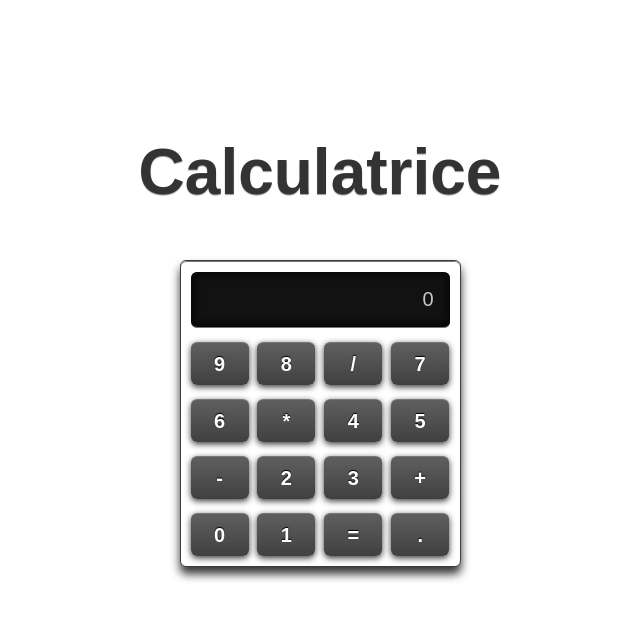
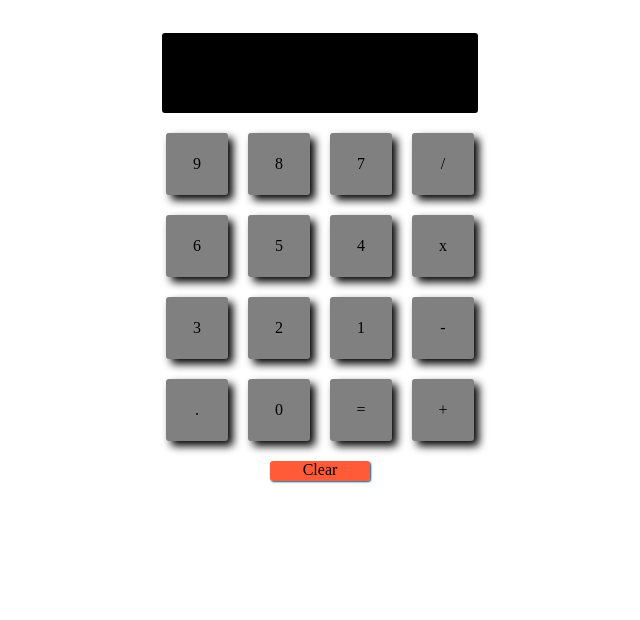
Before and after one commit to moradsimplon/calculatrice, a plain HTML site: page index.html in a window 1280 px wide. Shown: the whole page, without its empty margins (320-960 px from the left). Drawn offline with nearby package versions, Linux system fonts and the light colour scheme.

Commit message:
rewrite js

```diff
--- a/css/style.css
+++ b/css/style.css
@@ -1,85 +1,53 @@
-
-body {
-    font-family: 'OpenSans', sans-serif;
-    background: url(../background.jpg) center fixed;
-    -webkit-background-size: cover;
-    -moz-background-size: cover;
-    -ms-background-size: cover;
-    -o-background-size: cover;
-    background-size: cover;
+main{
+   width: 400px;
+   height: 500px;
+   background-color: white;
+   border-radius: 8px;
+   margin: auto;
+   padding-top: 5px;
 }
 
-#container {
-    font-size: 32px;
-    margin: 128px auto;
-    width: 768px;
-}
-h1 {
-    text-align: center;
-    color: #333;
-    margin-bottom: 32px;
-    text-shadow: 0 1px 1px rgba(0, 0, 0, .4);
+table{
+   border-spacing: 20px;
+   margin: auto;
 }
 
-#calculatrice, #number, .buttons {
-    border-radius: 6px;
+td{
+   width: 60px;
+   height: 60px;
+   background-color: grey;
+   color: black;
+   text-align: center;
+   border-radius: 3px;
+   box-shadow: 5px 5px 8px black;
 }
 
-#calculatrice {
-    margin: 0 auto;
-    background-color: white;
-    border: 1px solid #3D3D3D;
-    width: 279px;
-    box-shadow: 0 7px 10px rgba(0, 0, 0, .8);
-}
-#header {
-    border-top: 1px solid #777;
-    border-radius: 6px 6px 0 0;
-    padding: 10px;
+td:hover{
+   color: red;
 }
 
-input#number {
-    text-align: right;
-    background-color: #121212;
-    border: none;
-    border-bottom: 1px solid #777;
-    color: #C8C8C8;
-    font-size: 20px;
-    padding: 16px;
-    width: 227px;
-    box-shadow: inset 0 0 10px 4px rgba(0, 0, 0, .6);
+#resultat{
+   width: 306px;
+   margin: auto;
+   height: 70px;
+   border-radius: 3px;
+   background-color: black;
+   display: flex;
+   align-items: center;
+   justify-content: flex-end;
+   padding: 5px;
+   font-size: 150%;
+   overflow: hidden;
+   margin-top: 20px;
+   color: white;
 }
 
-input#number:focus {
-    outline: none;
+#clear{
+   width: 100px;
+   height: 20px;
+   margin: auto;
+   background-color: rgba(255, 46, 0, 0.78);
+   text-align: center;
+   border-radius: 3px;
+   box-shadow: 1px 1px 2px rgb(12, 84, 121);
 }
-
-#body {
-    padding: 0 10px;
-}
-
-.buttons {
-    cursor: default;
-    text-align: center;
-    padding: 7px 12px;
-    font-size: 20px;
-    text-shadow: 0 -1px 1px #000;
-    color: #FFF;
-    font-weight: bold;
-    display: inline-block;
-    border-top: 1px solid #777;
-    width: 34px;
-    background: linear-gradient(#5F5F5F 0%, #404040 100%);
-    box-shadow: 0 2px 6px rgba(0, 0, 0, .8);
-    margin-bottom: 10px;
-}
-
-.buttons:hover {
-    background: black;
-    border-top: 1px solid black;
-    text-shadow: 0 -1px 1px black;
-}
-
-.buttons:active {
-    box-shadow: none;
-}
--- a/index.html
+++ b/index.html
@@ -1,61 +1,34 @@
 <!doctype html>
-<html class="no-js" lang="">
-    <head>
-        <meta charset="utf-8">
-        <meta http-equiv="x-ua-compatible" content="ie=edge">
-        <title></title>
-        <meta name="description" content="">
-        <meta name="viewport" content="width=device-width, initial-scale=1">
+<html lang="fr">
+	<head>
+		<!--Meta-->
+		<meta charset ="UTF-8">
+		<meta name    ="author" content="">
+		<meta name    ="description" content="">
+		<!--link externe-->
 
-        <link rel="apple-touch-icon" href="apple-touch-icon.png">
+		<!-- Font -->
 
-<link rel="stylesheet" href="css/style.css">
-        <link rel="stylesheet" href="css/normalize.css">
-        <link rel="stylesheet" href="css/main.css">
-        <script src="js/vendor/modernizr-2.8.3.min.js"></script>
-    </head>
-    <body>
-      <div id="container">
-    <h1>Calculatrice</h1>
-          <div id="calculatrice">
-              <div id="header">
-                  <input type="text" id="number" value="0" autocomplete="off" disabled />
-              </div>
-              <div id="body">
-                  <div class="buttons">9</div>
-                  <div class="buttons">8</div>
-                  <div class="buttons">/</div>
-                  <div class="buttons">7</div>
-                  <div class="buttons">6</div>
-                  <div class="buttons">*</div>
-                  <div class="buttons">4</div>
-                  <div class="buttons">5</div>
-                  <div class="buttons">-</div>
-                  <div class="buttons">2</div>
-                  <div class="buttons">3</div>
-                  <div class="buttons">+</div>
-                  <div class="buttons">0</div>
-                  <div class="buttons">1</div>
-                  <div class="buttons">=</div>
-                  <div class="buttons">.</div>
-              </div>
-          </div>
-      </div>
+		<!--link interne-->
+      <link rel="stylesheet" href="css/style.css">
+		<!--Titre-->
+		<title>calculatrice</title>
+	</head>
 
+	<body>
+		<header>
+		</header>
 
-        <script src="https://code.jquery.com/jquery-1.12.0.min.js"></script>
-        <script>window.jQuery || document.write('<script src="js/vendor/jquery-1.12.0.min.js"><\/script>')</script>
-        <script src="js/plugins.js"></script>
-        <script src="js/main.js"></script>
+		<main id="main">
+         <div id="resultat"></div>
+			<table id="table"></table>
+			<div id="clear">Clear</div>
+		</main>
 
-        <!-- Google Analytics: change UA-XXXXX-X to be your site's ID. -->
-        <script>
-            (function(b,o,i,l,e,r){b.GoogleAnalyticsObject=l;b[l]||(b[l]=
-            function(){(b[l].q=b[l].q||[]).push(arguments)});b[l].l=+new Date;
-            e=o.createElement(i);r=o.getElementsByTagName(i)[0];
-            e.src='https://www.google-analytics.com/analytics.js';
-            r.parentNode.insertBefore(e,r)}(window,document,'script','ga'));
-            ga('create','UA-XXXXX-X','auto');ga('send','pageview');
-        </script>
-    </body>
+		<footer>
+		</footer>
+		<!-- Script -->
+		<script src   ="js/main.js"></script>
+      <script>init()</script>
+	</body>
 </html>
--- a/js/main.js
+++ b/js/main.js
@@ -1,37 +1,146 @@
-function calculatrice() {
+function init(){
+   var main = document.getElementById('main');
+   var table = document.getElementById('table');
+   var tab1 = new Array(4);
+   var clear = document.getElementById('clear');
+   var b = 0;
+   var a = 9;
 
-click= this ;
-this.field="input#number";
-this.button="#body .buttons";
-this.init=false;
+   clear.addEventListener('click', function(){
+      window.tabValeur = [];
+      window.tabOperateur = [];
+      window.nombre = '';
+      window.result = 0;
+      affichage.innerHTML = '';
+   }, false);
+
+   window.tabValeur = [];
+   window.tabOperateur = [];
+   window.nombre = '';
+   window.result = 0;
+   window.t = 1;
+   window.affichage = document.getElementById('resultat');
+
+
+   for (i=0; i<4; ++i){
+      tab1[i] = new Array(4);
+   }
+
+   for (i=0; i<3; ++i){
+      for (p=0; p<3; ++p){
+         tab1[i][p] = a;
+         --a;
+      }
+   }
+   tab1[3][0] = ".";
+   tab1[3][1] = 0;
+   tab1[3][2] = "=";
+   tab1[3][3] = "+";
+   tab1[2][3] = "-";
+   tab1[1][3] = "x";
+   tab1[0][3] = "/";
+
+   afficheCalculette(tab1);
+}
+
+function afficheCalculette(tab1){
+
+   for(i=0;i<4;i++){
+      var tr = document.createElement('tr');
+      table.appendChild(tr);
+
+      for(p=0;p<4;p++){
+         var td = document.createElement('td');
+         tr.appendChild(td);
+         td.innerHTML = tab1[i][p];
+
+         if (p == 3){
+            td.addEventListener('click', function(){
+               operateur(this.innerHTML);
+            },false);
+         } else if (p == 2 && i == 3) {
+            td.addEventListener('click', function(){
+               operateur(this.innerHTML);
+               egal();
+            },false);
+         } else {
+            td.addEventListener('click', function(){
+               afficheOperation(this.innerHTML);
+            },false);
+         }
+      }
+   }
+}
+
+function afficheOperation(valeur){
+   if(valeur != '.'){
+      affichage.innerHTML += valeur;
+      nombre += valeur;
+      t = 0;
+   } else if (valeur == '.' && t == 0){
+      affichage.innerHTML += valeur;
+      nombre += valeur;
+      t = 1;
+   }
 
 }
-this.run = function()
-{
-    $(this.button).click(function() {
-        var value = $(this).html();
 
-        if (that.init == false)
-        {
-            $(that.field).val("");
-            that.init = true;
-        }
+function operateur(valeur){
+   if(t == 0){
+      tabValeur.push(parseFloat(nombre));
+      nombre = '';
+      if(valeur != '='){
+         tabOperateur.push(valeur);
+         affichage.innerHTML += valeur;
+         t = 1;
+      }
+   }
+}
 
-        if (value != "=")
-            $(that.field).val($(that.field).val() + value);
+function egal(){
+   var tabTest = ["x","/","+","-"];
+   console.log(tabValeur, tabOperateur);
+   for(i=0; i<3; i=i+2){
+      for(p=0; p<tabOperateur.length; ++p){
+         if (tabOperateur[p] == tabTest[i] || tabOperateur[p] == tabTest[i+1]){
+            switch (tabOperateur[p]) {
+               case "x":
+                  tabValeur[p] *= tabValeur[p+1];
+                  break;
+               case "/":
+                  tabValeur[p] /= tabValeur[p+1];
+                  break;
+               case "+":
+                  tabValeur[p] += tabValeur[p+1];
+                  console.log('+', p,tabValeur[p], tabValeur[p+1]);
+                  break;
+               case "-":
+                  tabValeur[p] -= tabValeur[p+1];
+                  break;
+            }
+            supp(p+1);
+         }
+      }
+   }
+   if(tabValeur.length == 1){
+      affichage.innerHTML = tabValeur[0];
+      nombre = tabValeur[0];
+      tabValeur = [];
+      tabOperateur = [];
+   }
+}
 
-        that.dispatcher(value);
-    });
-},
-
-    this.dispatcher = function(value)
-    {
-        if ($(this.field).val().indexOf("/") != -1)
-            this.operation(value, "/");
-        if ($(this.field).val().indexOf("*") != -1)
-            this.operation(value, "*");
-        if ($(this.field).val().indexOf("-") != -1)
-            this.operation(value, "-");
-        if ($(this.field).val().indexOf("+") != -1)
-            this.operation(value, "+");
-    },
+function supp(index){
+   for(i=0; i<tabValeur.length-1; i++){
+      if(i>=index){
+         tabValeur[i] = tabValeur[i+1];
+      }
+      if (i>=index-1) {
+         console.log(tabOperateur);
+         tabOperateur[i] = tabOperateur[i+1];
+      }
+   }
+   tabValeur.pop();
+   tabOperateur.pop();
+   egal();
+}
```
